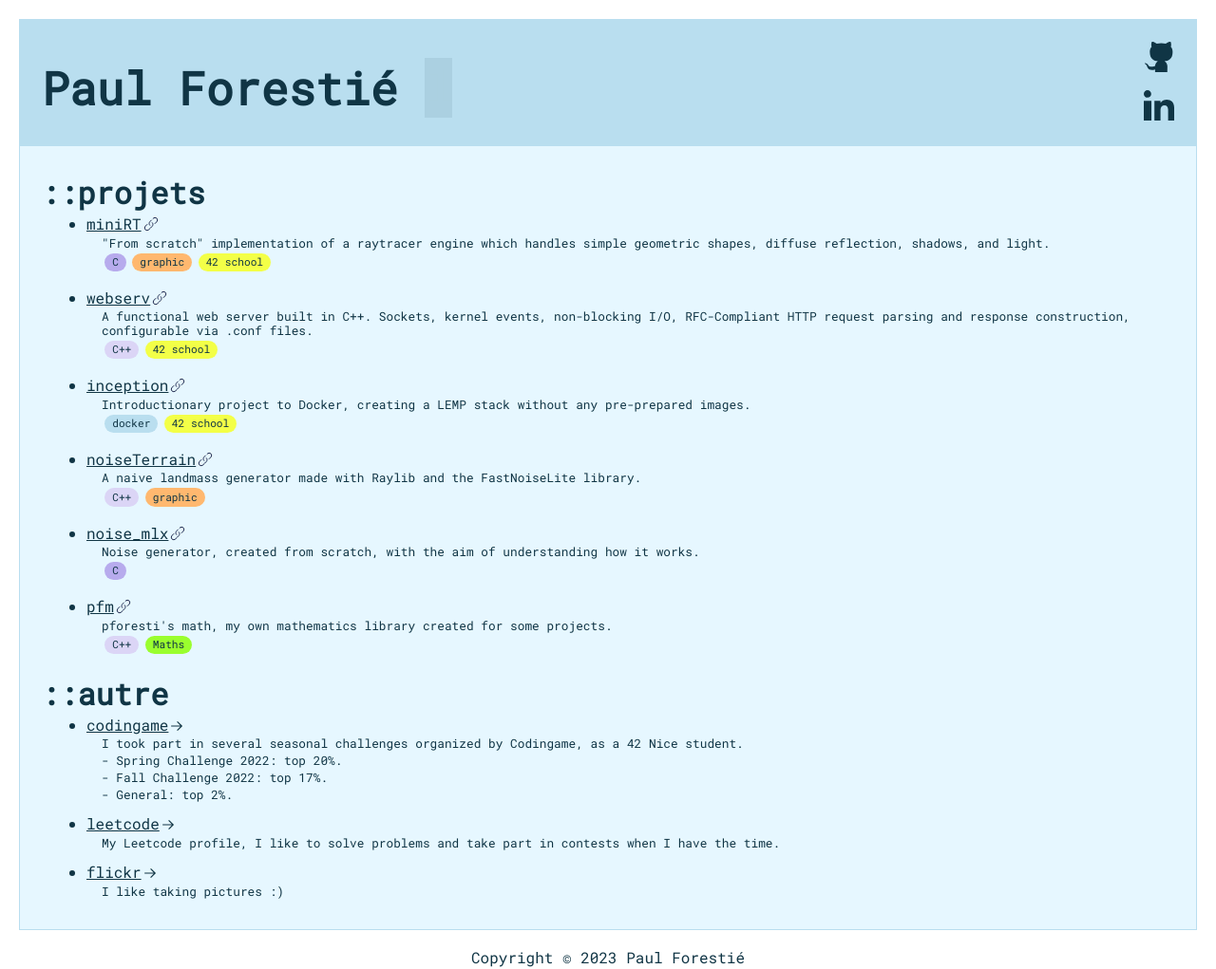
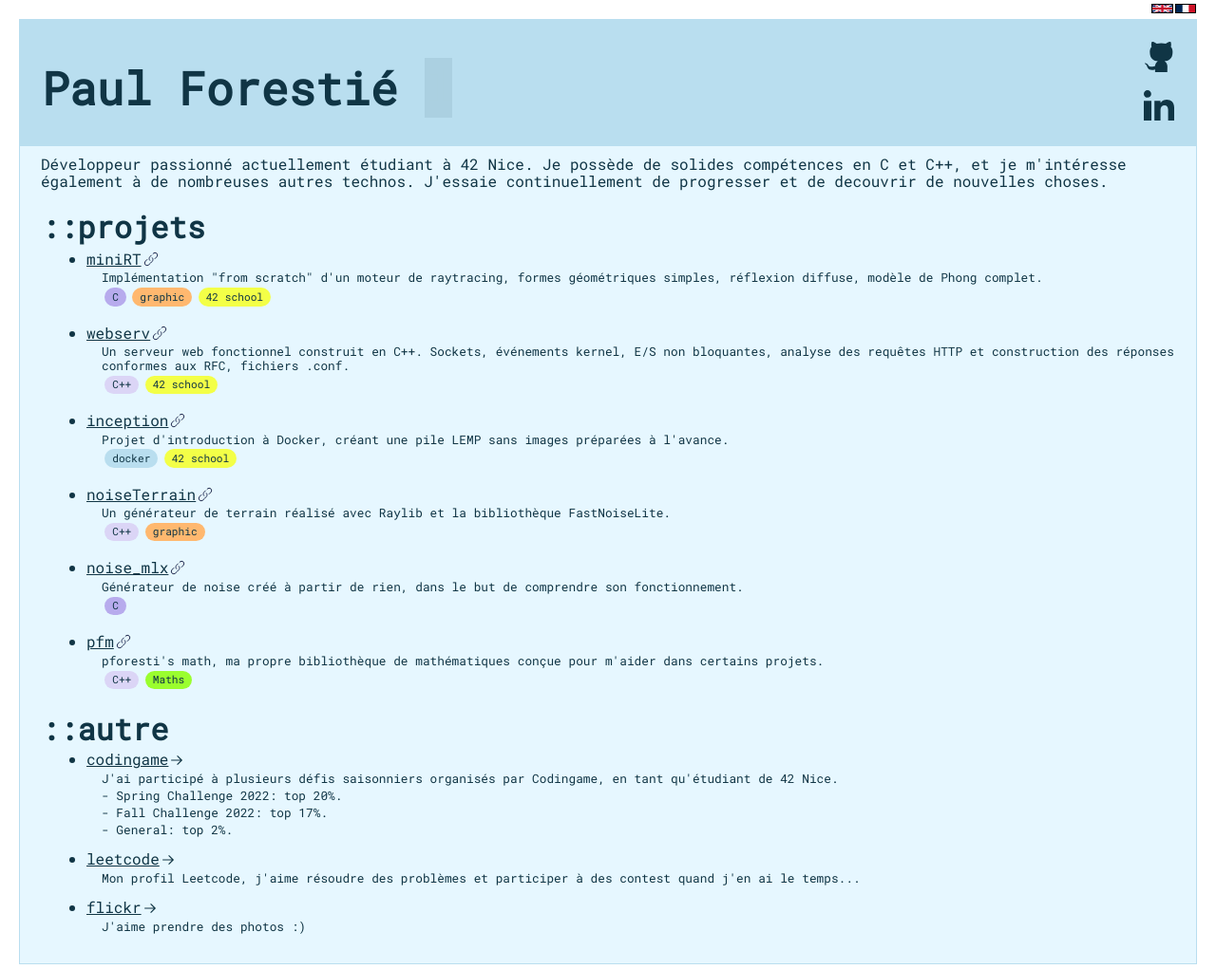
Before and after one commit to dcdnce/portfolio, a website with bundled scripts: page src/index.html in a window 1280 px wide. Shown: the top 1021 px of the page at 95% size. Built offline with nearby package versions, Linux system fonts and the light colour scheme.

Commit message:
✨ Langues

```diff
--- a/src/css/style.css
+++ b/src/css/style.css
@@ -11,6 +11,23 @@
 	font-size: 16px;
 	font-family: "Roboto Mono", "Courier-New", "sans-serif";
 	color:var(--blue-3);
+}
+
+.flags {
+	width: 100vw;
+	position: absolute;
+	top: 0px;
+	left: 0px;
+	display: flex;
+	justify-content: flex-end;
+	padding-right: 20px;
+}
+
+.flags img {
+	width: 22.5px;
+	height: 10px;
+	margin: 1px;
+	border: 1px solid black;
 }
 
 body {
--- a/src/index.html
+++ b/src/index.html
@@ -2,7 +2,7 @@
 <html lang="en">
 	<head>
 		<meta charset="UTF-8">
-		<title>porfolio lol</title>
+		<title>portfolio</title>
 		<!-- CSS -->
 		<link rel="stylesheet" href="./css/style.css">
 		<link rel="stylesheet" href="./css/tab.css">
@@ -10,6 +10,10 @@
 		<link rel="stylesheet" href="./css/normalize.css">
 	</head>
 	<body>
+		<div class="flags">
+			<a href="#"><img src="./img/en.png" alt="en"></a>
+			<a href="#"><img src="./img/fr.png" alt="fr"></a>
+		</div>
 		<!-- <div id="mousemove"></div> -->
 		<div id="portfolio">
 			<header>
@@ -25,39 +29,32 @@
 				<ul>
 					<li class="tab">
 						<p class="tab-title"><a href="https://github.com/dcdnce/minirt">miniRT<img src="./img/link.svg" alt="" class="project-icon"></a></p>
-						<p class="tab-brief">"From scratch" implementation of a raytracer
-							engine which handles simple geometric shapes, diffuse reflection,
-							shadows, and light.</p>
-						<div class="tab-boxes"><p class="cool-box c">C</p> <p
-								class="cool-box graphic">graphic</p> <p class="cool-box school">42
-								school</p></div>
+						<p class="tab-brief" translation="tab-minirt"></p>
+						<div class="tab-boxes"><p class="cool-box c">C</p><p class="cool-box graphic">graphic</p> <p class="cool-box school">42 school</p></div>
 					</li>
 					<li class="tab">
 						<p class="tab-title"><a href="https://github.com/dcdnce/webserv">webserv<img src="./img/link.svg" alt="" class="project-icon"></a></p>
-						<p class="tab-brief">A functional web server built in C++.
-							Sockets, kernel events, non-blocking I/O, RFC-Compliant HTTP request
-							parsing and response construction, configurable via .conf files.</p>
+						<p class="tab-brief" translation="tab-webserv"></p>
 						<div class="tab-boxes"><p class="cool-box cpp">C++</p> <p class="cool-box school">42 school</p></div>
 					</li>
 					<li class="tab">
 						<p class="tab-title"><a href="https://github.com/dcdnce/inception">inception<img src="./img/link.svg" alt="" class="project-icon"></a></p>
-						<p class="tab-brief">Introductionary project to Docker, creating
-							a LEMP stack without any pre-prepared images.</p>
+						<p class="tab-brief" translation="tab-inception"></p>
 						<div class="tab-boxes"><p class="cool-box docker">docker</p><p class="cool-box school">42 school</p></div>
 					</li>
 					<li class="tab">
 						<p class="tab-title"><a href="https://github.com/dcdnce/noiseTerrain">noiseTerrain<img src="./img/link.svg" alt="" class="project-icon"></a></p>
-						<p class="tab-brief">A naive landmass generator made with Raylib and the FastNoiseLite library.</p>
+						<p class="tab-brief" translation="tab-noiseterrain"></p>
 						<div class="tab-boxes"><p class="cool-box cpp">C++</p><p class="cool-box graphic">graphic</p></div>
 					</li>
 					<li class="tab">
 						<p class="tab-title"><a href="https://github.com/dcdnce/noise_mlx">noise_mlx<img src="./img/link.svg" alt="" class="project-icon"></a></p>
-						<p class="tab-brief">Noise generator, created from scratch, with the aim of understanding how it works.</p>
+						<p class="tab-brief" translation="tab-noisemlx"></p>
 						<div class="tab-boxes"><p class="cool-box c">C</p>
 					</li>
 					<li class="tab">
 						<p class="tab-title"><a href="https://github.com/dcdnce/pfm">pfm<img src="./img/link.svg" alt="" class="project-icon"></a></p>
-						<p class="tab-brief">pforesti's math, my own mathematics library created for some projects.</p>
+						<p class="tab-brief" translation="tab-pfm"></p>
 						<div class="tab-boxes"><p class="cool-box cpp">C++</p><p class="cool-box math">Maths</p></div>
 					</li>
 				</ul>
@@ -65,18 +62,18 @@
 				<ul>
 					<li class="tab">
 						<p class="tab-title"><a href="https://www.codingame.com/profile/00ee485e8fc39b50469acc96887e34771021544">codingame<img class="autre-icon" src="./img/next.svg" alt=""></a></p>
-						<p class="tab-brief">I took part in several seasonal challenges organized by Codingame, as a 42 Nice student.</p>
+						<p class="tab-brief" translation="tab-codingame"></p>
 						<p class="tab-brief"> - Spring Challenge 2022: top 20%.</p>
 						<p class="tab-brief"> - Fall Challenge 2022: top 17%.</p>
 						<p class="tab-brief"> - General: top 2%.</p>
 					</li>
 					<li class="tab">
 						<p class="tab-title"><a href="https://leetcode.com/dcdnce/">leetcode<img class="autre-icon" src="./img/next.svg" alt=""></a></p>
-						<p class="tab-brief">My Leetcode profile, I like to solve problems and take part in contests when I have the time.</p>
+						<p class="tab-brief" translation="tab-leetcode"></p>
 					</li>
 					<li class="tab">
 						<p class="tab-title"><a href="https://www.flickr.com/photos/123952762@N06/">flickr<img class="autre-icon" src="./img/next.svg" alt=""></a></p>
-						<p class="tab-brief">I like taking pictures :)</p>
+						<p class="tab-brief" translation="tab-flickr"></p>
 					</li>
 				</ul>
 			</main>
--- a/src/translation.ts
+++ b/src/translation.ts
@@ -1,11 +1,10 @@
-// Fonction pour charger les traductions
 async function loadTranslations(language: string): Promise<{ [key: string]: string }> {
-  let translationFile: string = "./translations/en.json";
+  let translationFile: string = "../src/translations/en.json";
 
   if (language === "en") {
-    translationFile = "./translations/en.json";
+    translationFile = "../src/translations/en.json";
   } else if (language === "fr") {
-    translationFile = "./translations/fr.json";
+    translationFile = "../src/translations/fr.json";
   }
 
   const response = await fetch(translationFile);
@@ -17,21 +16,31 @@ async function loadTranslations(language: string): Promise<{ [key: string]: stri
   }
 }
 
-let currentLanguage = "en"; // Par défaut, la langue est l'anglais
-let translations: { [key: string]: string } = {};
+async function loadAndApplyTranslation(lang: string) {
+  let currTranslation: { [key: string]: string } = {};
+  // Load
+  loadTranslations(lang)
+    .then((loadedTranslation) => {
+      currTranslation = loadedTranslation;
+      // Apply
+      for (const key in currTranslation) {
+        const elem: Element | null  = document.querySelector('[translation="' + key + '"]');
+        if (elem != null)
+          elem.textContent = currTranslation[key];
+      }
+    })
+    .catch((error) => {
+      console.error("Failed to load translations:", error);
+    });
+}
 
-// Chargez les traductions au démarrage de la page
-loadTranslations(currentLanguage)
-  .then((loadedTranslations) => {
-    translations = loadedTranslations;
-  })
-  .catch((error) => {
-    console.error("Failed to load translations:", error);
-  });
+document.querySelector('[alt="fr"]')?.addEventListener('click', () => {
+  loadAndApplyTranslation("fr");
+});
 
-// Actualiser les traductions
-for (const key in translations) {
-	const elem: Element | null  = document.querySelector('[translation="' + key + '"]');
-	if (elem != null)
-		elem.textContent = translations[key];
-}
+document.querySelector('[alt="en"]')?.addEventListener('click', () => {
+  loadAndApplyTranslation("en");
+});
+
+// Init
+loadAndApplyTranslation("fr");
--- a/src/translations/en.json
+++ b/src/translations/en.json
@@ -1,3 +1,12 @@
 {
-	"bio": "Passionate developer currently studying at 42 Nice. I have solid skills in C and C++, and I'm also interested in many other technologies. I'm always trying to improve and discover new things."
+	"bio": "Passionate developer currently studying at 42 Nice. I have solid skills in C and C++, and I'm also interested in many other technologies. I'm always trying to improve and discover new things.",
+	"tab-minirt": "\"From scratch\" implementation of a raytracing engine which handles simple geometric shapes, diffuse reflection, with complete Phong model.",
+	"tab-webserv": "A functional web server built in C++. Sockets, kernel events, non-blocking I/O, RFC-Compliant HTTP request parsing and response construction, configurable via .conf files.",
+	"tab-inception": "Introductionary project to Docker, creating a LEMP stack without any pre-prepared images.",
+	"tab-noiseterrain": "A naive landmass generator made with Raylib and the FastNoiseLite library.",
+	"tab-noisemlx": "Noise generator, created from scratch, with the aim of understanding how it works.",
+	"tab-pfm": "pforesti's math, my own mathematics library created to help me for some projects.",
+	"tab-codingame": "I took part in several seasonal challenges organized by Codingame, as a 42 Nice student.",
+	"tab-leetcode": "My Leetcode profile, I like to solve problems and take part in contests when I have the time.",
+	"tab-flickr": "I like taking pictures :)"
 }
--- a/src/translations/fr.json
+++ b/src/translations/fr.json
@@ -1,3 +1,12 @@
 {
-	"bio": "Développeur passionné actuellement étudiant à 42 Nice. Je possède de solides compétences en C et C++, et je m'intéresse également à de nombreuses autres technos. J'essaie continuellement de progresser et de decouvrir de nouvelles choses."
+	"bio": "Développeur passionné actuellement étudiant à 42 Nice. Je possède de solides compétences en C et C++, et je m'intéresse également à de nombreuses autres technos. J'essaie continuellement de progresser et de decouvrir de nouvelles choses.",
+	"tab-minirt": "Implémentation \"from scratch\" d'un moteur de raytracing, formes géométriques simples, réflexion diffuse, modèle de Phong complet.",
+	"tab-webserv": "Un serveur web fonctionnel construit en C++. Sockets, événements kernel, E/S non bloquantes, analyse des requêtes HTTP et construction des réponses conformes aux RFC, fichiers .conf.",
+	"tab-inception": "Projet d'introduction à Docker, créant une pile LEMP sans images préparées à l'avance.",
+	"tab-noiseterrain": "Un générateur de terrain réalisé avec Raylib et la bibliothèque FastNoiseLite.",
+	"tab-noisemlx": "Générateur de noise créé à partir de rien, dans le but de comprendre son fonctionnement.",
+	"tab-pfm": "pforesti's math, ma propre bibliothèque de mathématiques conçue pour m'aider dans certains projets.",
+	"tab-codingame": "J'ai participé à plusieurs défis saisonniers organisés par Codingame, en tant qu'étudiant de 42 Nice.",
+	"tab-leetcode": "Mon profil Leetcode, j'aime résoudre des problèmes et participer à des contest quand j'en ai le temps...",
+	"tab-flickr": "J'aime prendre des photos :)"
 }
```
Also changed, not shown: dist/translation.js, src/img/en.png (added), src/img/fr.png (added), 1 other file.
